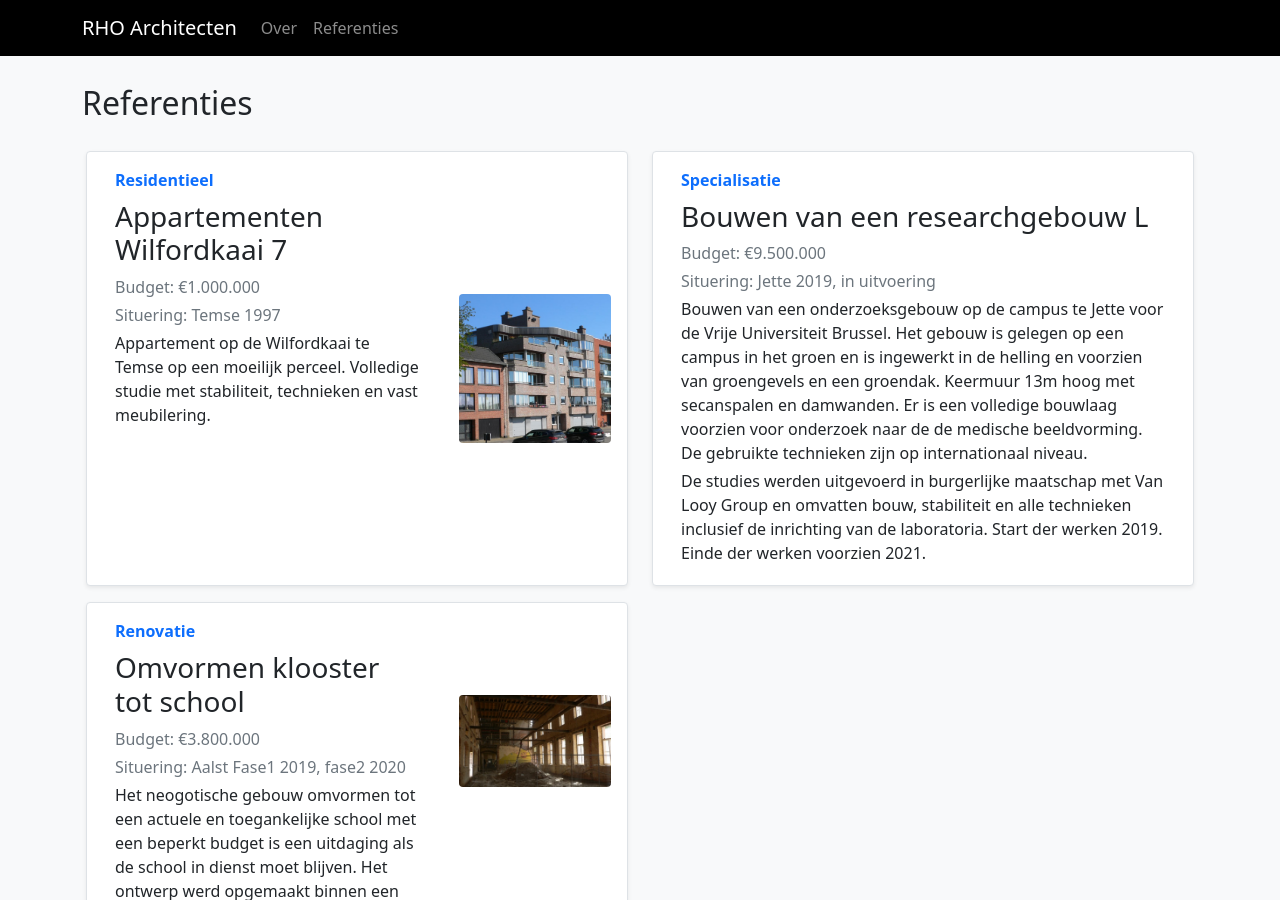
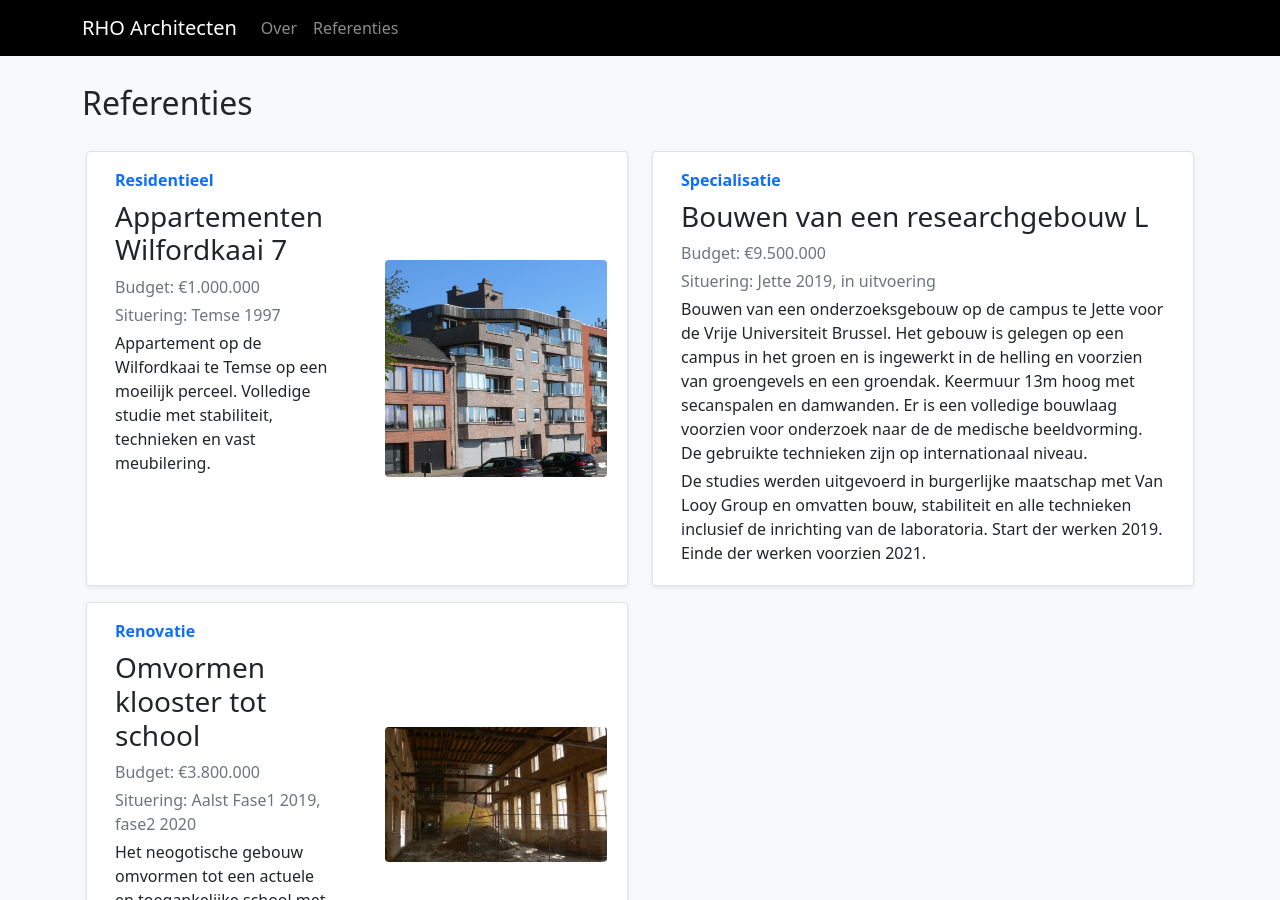
Before and after one commit to siemer-div/siemer-div.github.io, a Jekyll site: the page built from index.html, in a window 1280 px wide and 900 px high, scrolled down 883 px. Built offline with Jekyll 4.4.1, drawn with Linux system fonts in a browser that asks for light colours.

Commit message:
earlier single col references

```diff
--- a/_includes/references.html
+++ b/_includes/references.html
@@ -4,7 +4,7 @@
     <h2>Referenties</h2>
     <div class="row pt-3 g-3">
       {% for reference in site.data.references %}
-      <div class="col-lg-6">
+      <div class="col-xl-6">
         <div
           class="row m-1 border h-100 bg-white rounded overflow-hidden flex-md-row shadow-sm"
         >
@@ -21,7 +21,7 @@
             {% endfor %}
           </div>
           {% if reference.pictures %}
-          <div class="col-4 d-flex pe-3 flex-wrap align-items-center">
+          <div class="col d-flex flex-wrap m-2 align-items-center">
             {% for picture in reference.pictures %}
             <img class="rounded img-fluid" src="img/{{ picture }}" />
             {% endfor %}
```
